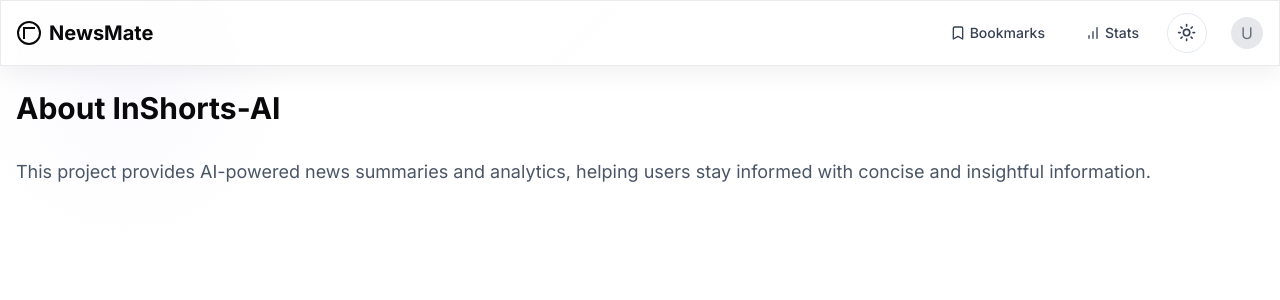
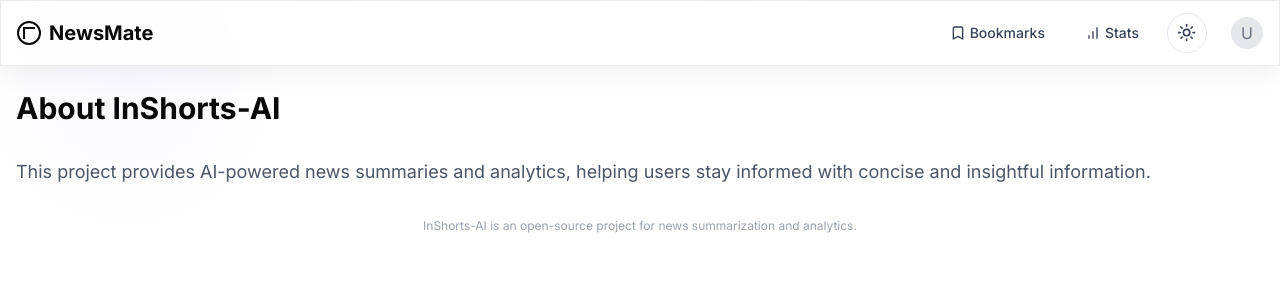
Before and after one commit to hamzaiftikhhar/InShorts-AI, a Next.js app: page /about in a window 1280 px wide. Shown: the top 300 px of the page. Built offline with nearby package versions, Linux system fonts and the light colour scheme.

Commit message:
chore: Add footer notes to authors and about pages

```diff
--- a/app/about/page.tsx
+++ b/app/about/page.tsx
@@ -5,6 +5,7 @@
         <h1 className="text-3xl font-bold">About InShorts-AI</h1>
         <p className="text-lg text-gray-600">This project provides AI-powered news summaries and analytics, helping users stay informed with concise and insightful information.</p>
       </div>
+      <footer className="mt-8 text-xs text-gray-400 text-center">InShorts-AI is an open-source project for news summarization and analytics.</footer>
     </main>
   );
 }
--- a/app/authors/page.tsx
+++ b/app/authors/page.tsx
@@ -8,6 +8,7 @@
         <p className="text-lg text-gray-500">Meet the contributors behind the news summaries.</p>
         {/* You can add more content or fetch author stats dynamically here */}
       </div>
+        <footer className="mt-8 text-xs text-gray-400 text-center">Author data is sourced from news articles metadata.</footer>
     </main>
   );
 }
```
